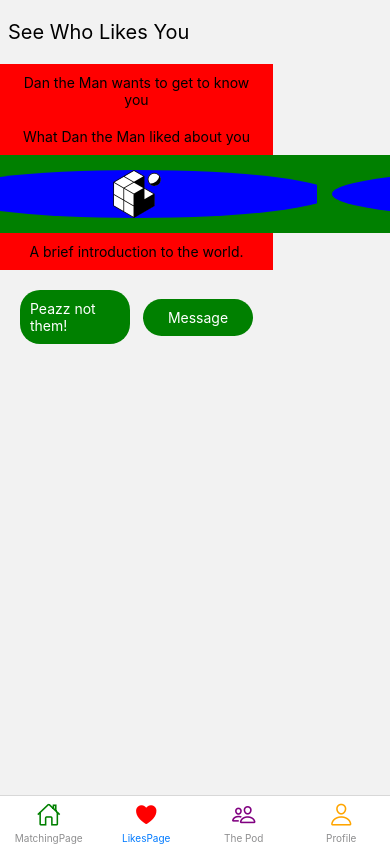
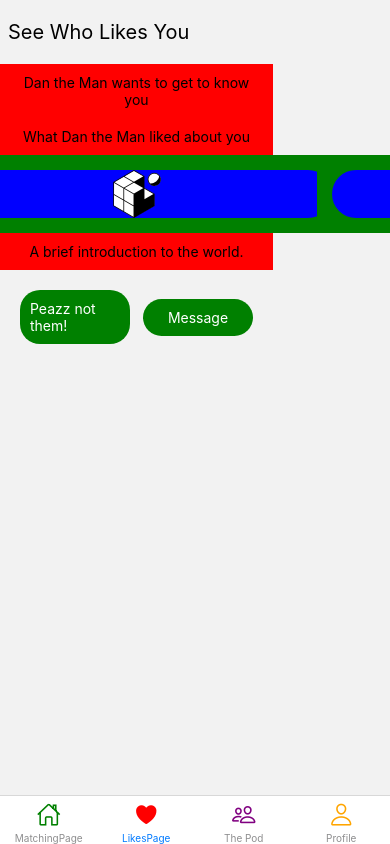
Before and after one commit to Tajwar0/pea-pod-frontend, a React Native app: screen /LikesPage in a window 390 px wide. Built offline with nearby package versions, Linux system fonts and the light colour scheme; no server answers.

Commit message:
minor bug fix

```diff
--- a/Components/LikesStack/LikesItem.jsx
+++ b/Components/LikesStack/LikesItem.jsx
@@ -70,7 +70,7 @@ const styles = StyleSheet.create({
     flex: 0.7,
     justifyContent: "center",
     margin: 15,
-    borderRadius: '50%',
+    borderRadius: 50,
     backgroundColor: "blue"
   },
   buttonContainer: {
```
